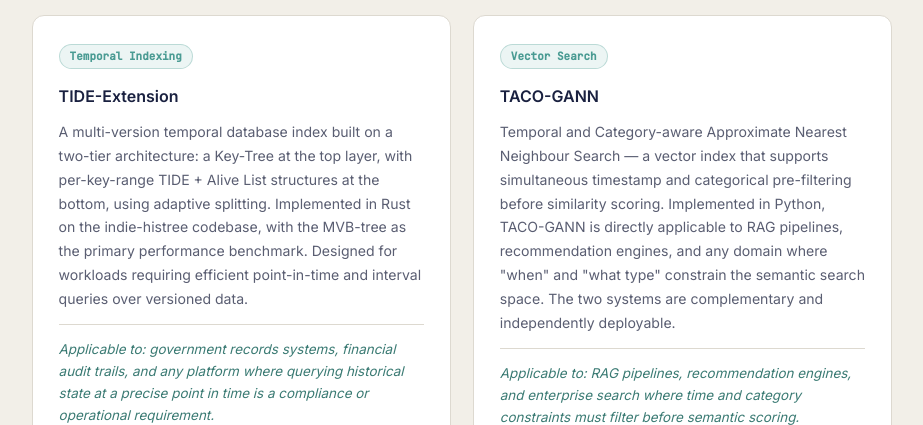
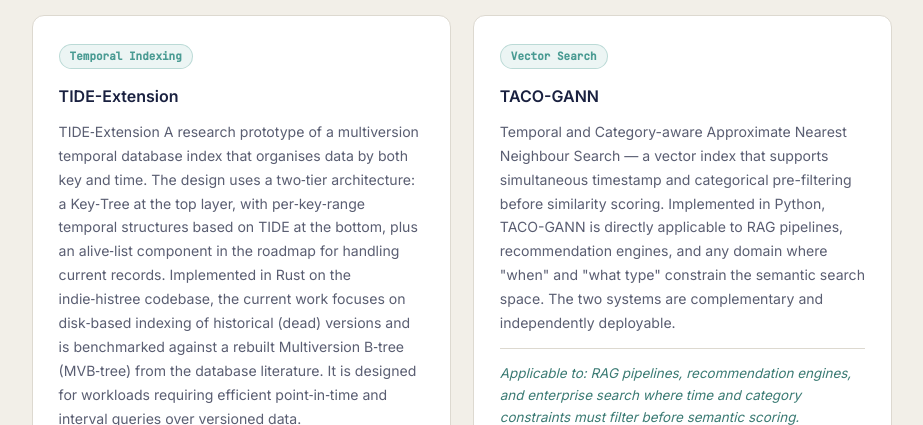
Before and after one commit to GeorgeTanTK/georgetantk.github.io, a plain HTML site: page index.html in a window 1280 px wide. Shown: the part 1970-2395 px from the top of the page, without its empty margins (178-1101 px from the left). Drawn offline with nearby package versions, Linux system fonts and the light colour scheme.

Commit message:
Refine project descriptions for clarity and detail; update applicability context

```diff
--- a/index.html
+++ b/index.html
@@ -153,15 +153,14 @@
         <span class="tag">Temporal Indexing</span>
         <h3>TIDE-Extension</h3>
         <p>
-          A multi-version temporal database index built on a two-tier architecture:
-          a Key-Tree at the top layer, with per-key-range TIDE + Alive List structures
-          at the bottom, using adaptive splitting. Implemented in Rust on the
-          indie-histree codebase, with the MVB-tree as the primary performance
-          benchmark. Designed for workloads requiring efficient point-in-time and
-          interval queries over versioned data.
+          TIDE‑Extension
+          A research prototype of a multiversion temporal database index that organises data by both key and time.
+          The design uses a two‑tier architecture: a Key‑Tree at the top layer, with per‑key‑range temporal structures based on TIDE at the bottom, plus an alive‑list component in the roadmap for handling current records.
+          Implemented in Rust on the indie‑histree codebase, the current work focuses on disk‑based indexing of historical (dead) versions and is benchmarked against a rebuilt Multiversion B‑tree (MVB‑tree) from the database literature.
+          It is designed for workloads requiring efficient point‑in‑time and interval queries over versioned data.
         </p>
         <p class="why-it-matters">
-          Applicable to: government records systems, financial audit trails, and any platform where querying historical state at a precise point in time is a compliance or operational requirement.
+          Applicable to: government records systems, financial audit trails, and platforms where querying historical state at a precise point in time is a compliance or operational requirement.
         </p>
       </div>
       <div class="research-card">
@@ -208,7 +207,7 @@
         <span class="status-badge planning">Formulating</span>
         <h3>Temporal-Vector Database (TideDB / Vektral)</h3>
         <p class="headline">The only database that combines temporal indexing with category-aware vector search natively</p>
-        <p>Commercialising experience gained from TIDE-Extension and TACO-GANN project into a unified product that no existing vendor — Pinecone, Qdrant, or TimescaleDB — addresses. Target markets: government data platforms, financial services, and enterprise intelligence.</p>
+        <p>Commercialising experience gained from academia into a unified product that no existing vendor — Pinecone, Qdrant, or TimescaleDB — addresses. Target markets: government data platforms, financial services, and enterprise intelligence.</p>
       </div>
 
       <div class="venture-card">
```
